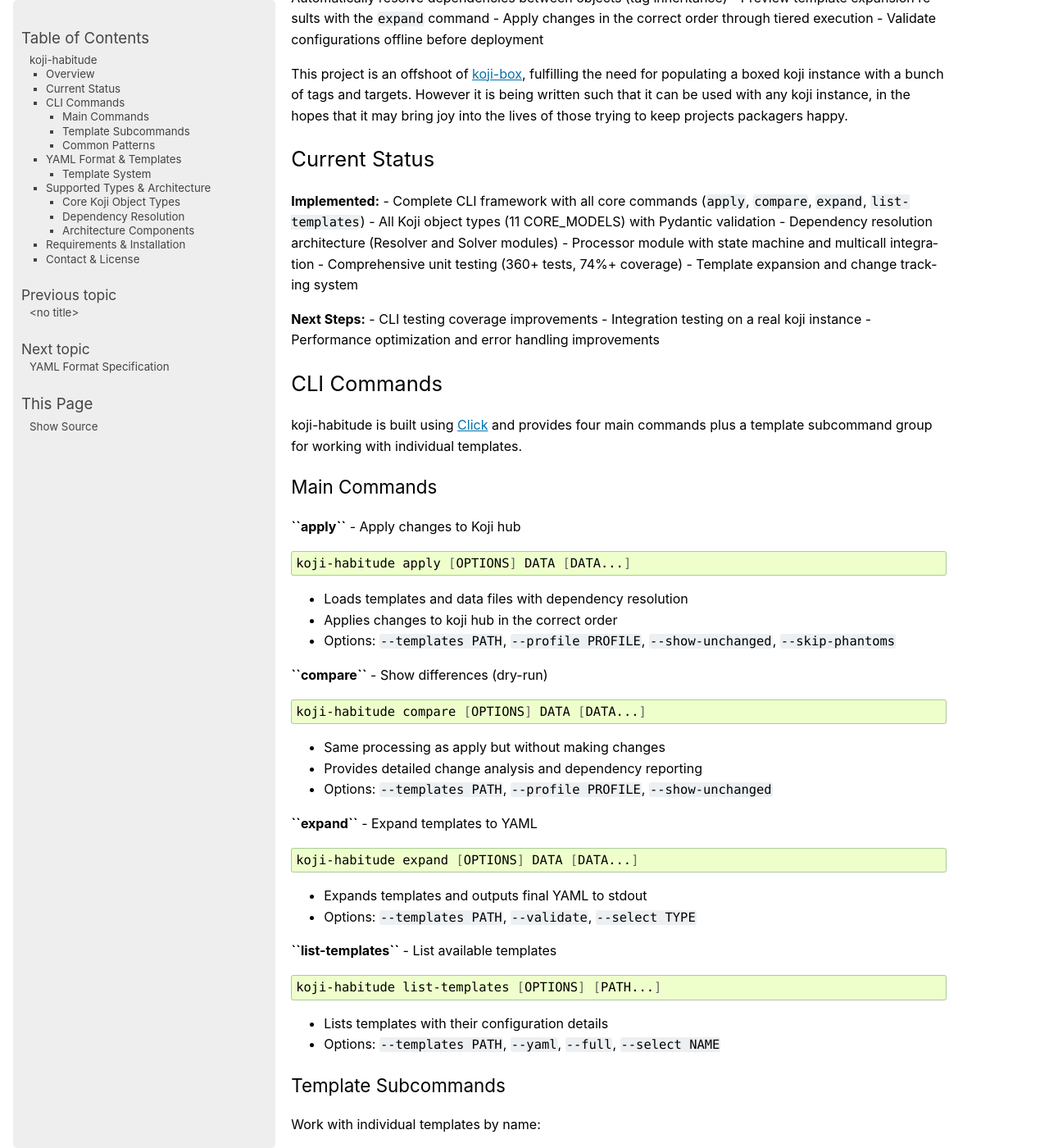
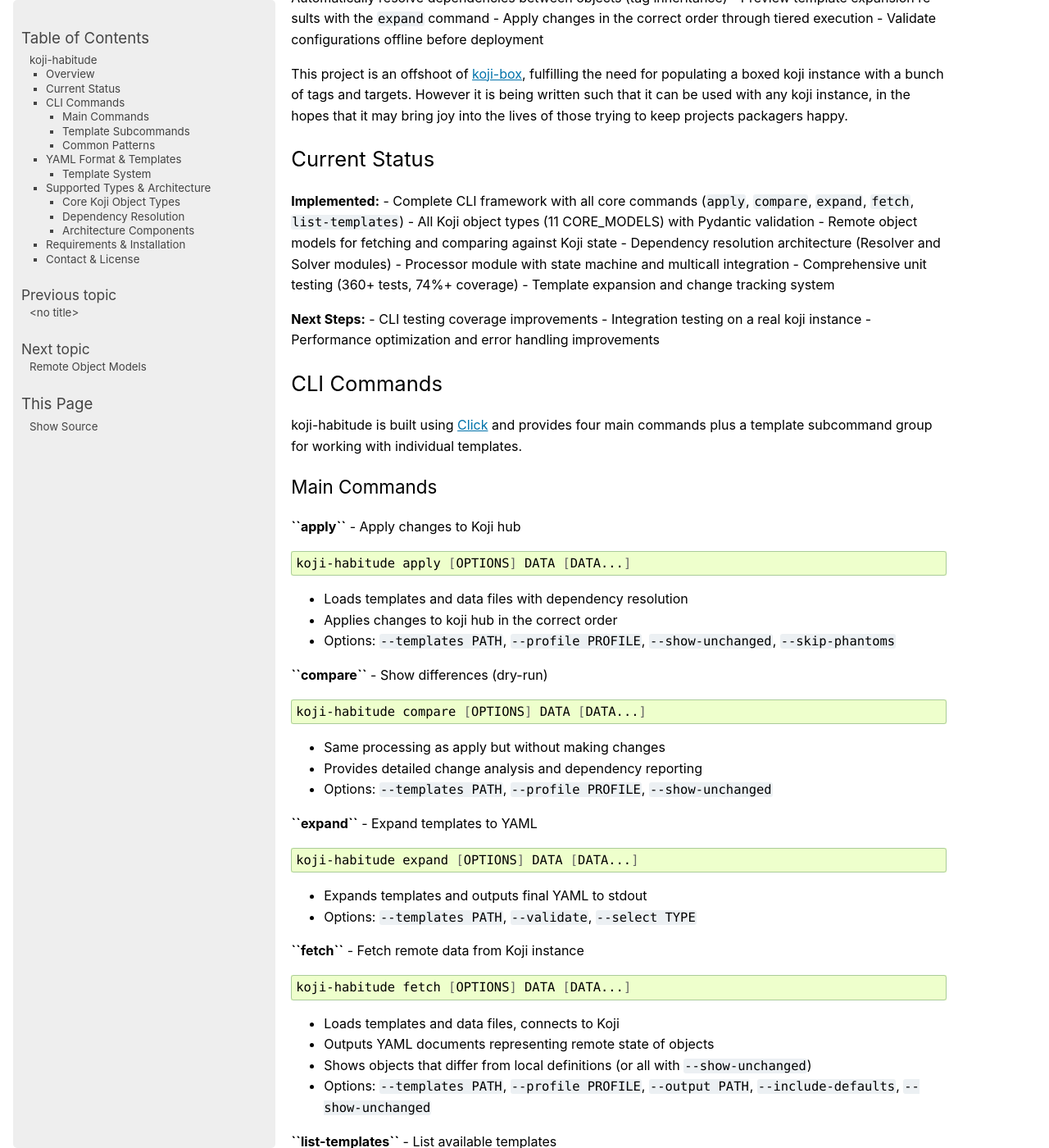
Before and after one commit to obriencj/koji-habitude, a Sphinx documentation site: the page built from docs/overview.rst, in a window 1280 px wide and 1400 px high, scrolled down 516 px. Shown: the whole window at 82% size. Built offline with Sphinx 7.4.7, drawn with Linux system fonts in a browser that asks for light colours; some of the changed text lies outside the part shown.

Commit message:
Document remote object models and fetch command
Update documentation to reflect new remote object models architecture
and fetch command functionality:

- README.md: Add fetch command to CLI commands, update status with
  remote models, enhance architecture description
- TODO.md: Mark remote models and fetch as completed, add new
  Remote State Management section
- docs/overview.rst: Mirror README updates in reStructuredText format
- docs/remote_models.rst: New comprehensive documentation for remote
  models architecture, usage, and integration
- docs/index.rst: Add remote_models.rst to documentation index

The remote models provide complete bidirectional synchronization
capabilities between local configurations and Koji instances, enabling
the new fetch command to pull remote state as YAML for comparison
and backup operations.

Assisted-by: Claude 4.5 Sonnet via Cursor

```diff
--- a/docs/index.rst
+++ b/docs/index.rst
@@ -2,6 +2,7 @@
    :maxdepth: 2
 
    overview
+   remote_models
    yaml_format
    koji_habitude
    koji_habitude/loader
--- a/docs/overview.rst
+++ b/docs/overview.rst
@@ -38,12 +38,12 @@ Current Status
 --------------
 
 **Implemented:** - Complete CLI framework with all core commands
-(``apply``, ``compare``, ``expand``, ``list-templates``) - All Koji
-object types (11 CORE_MODELS) with Pydantic validation - Dependency
-resolution architecture (Resolver and Solver modules) - Processor module
-with state machine and multicall integration - Comprehensive unit
-testing (360+ tests, 74%+ coverage) - Template expansion and change
-tracking system
+(``apply``, ``compare``, ``expand``, ``fetch``, ``list-templates``) - All Koji
+object types (11 CORE_MODELS) with Pydantic validation - Remote object models
+for fetching and comparing against Koji state - Dependency resolution
+architecture (Resolver and Solver modules) - Processor module with state
+machine and multicall integration - Comprehensive unit testing (360+ tests,
+74%+ coverage) - Template expansion and change tracking system
 
 **Next Steps:** - CLI testing coverage improvements - Integration
 testing on a real koji instance - Performance optimization and error
@@ -90,6 +90,18 @@ Main Commands
 
 - Expands templates and outputs final YAML to stdout
 - Options: ``--templates PATH``, ``--validate``, ``--select TYPE``
+
+**``fetch``** - Fetch remote data from Koji instance
+
+.. code:: bash
+
+   koji-habitude fetch [OPTIONS] DATA [DATA...]
+
+- Loads templates and data files, connects to Koji
+- Outputs YAML documents representing remote state of objects
+- Shows objects that differ from local definitions (or all with ``--show-unchanged``)
+- Options: ``--templates PATH``, ``--profile PROFILE``, ``--output PATH``,
+  ``--include-defaults``, ``--show-unchanged``
 
 **``list-templates``** - List available templates
 
@@ -253,12 +265,15 @@ Architecture Components
 
 - **Template System**: Jinja2-based template expansion with recursive
   processing
+- **Remote Models**: Complete set of remote object models for fetching and
+  comparing Koji state
 - **Processor Module**: State machine-driven synchronization engine with
   multicall integration
 - **Change Tracking**: ``ChangeReport`` system tracks all modifications
   with detailed explanations
 - **Dry-Run Support**: ``CompareOnlyProcessor`` for previewing changes
   without applying them
+- **Fetch Capability**: Pull remote Koji state as YAML for comparison and backup
 
 **Data Flow**: YAML files → Template expansion → Dependency resolution →
 Tiered processing
```
Also changed, not shown: README.md (+13 -1 lines), TODO.md (+14 -2 lines), docs/remote_models.rst (added, +131 -0 lines).
